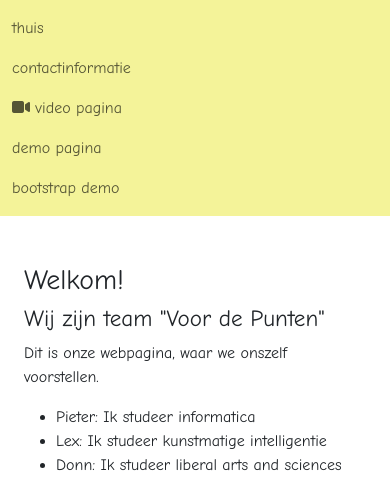
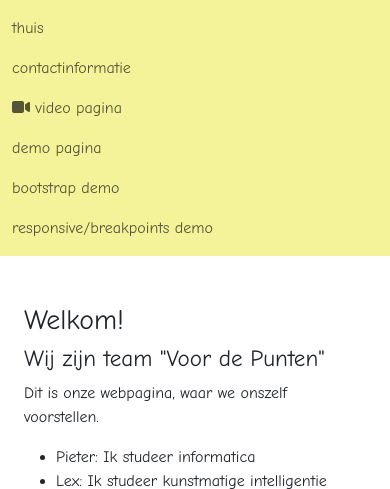
Before and after one commit to Dxdonn/Team-voor-de-punten, a PHP site: page /index.php in a window 390 px wide. Shown: the top 489 px of the page. Run offline with PHP 8.4, Linux system fonts and the light colour scheme; data that the repository does not hold is empty; some libraries are stand-ins or nearby versions.

Commit message:
add responsive page to navigation

```diff
--- a/navigation.php
+++ b/navigation.php
@@ -19,6 +19,9 @@
       <li class="nav-item">
         <a class="nav-link" href="<?= $prefix ?>responsive/bootstrap.php">bootstrap demo</a>
       </li>
+      <li class="nav-item">
+        <a class="nav-link" href="<?= $prefix ?>responsive/responsive.php">responsive/breakpoints demo</a>
+      </li>
     </ul>
   </div>
 </nav>
```
